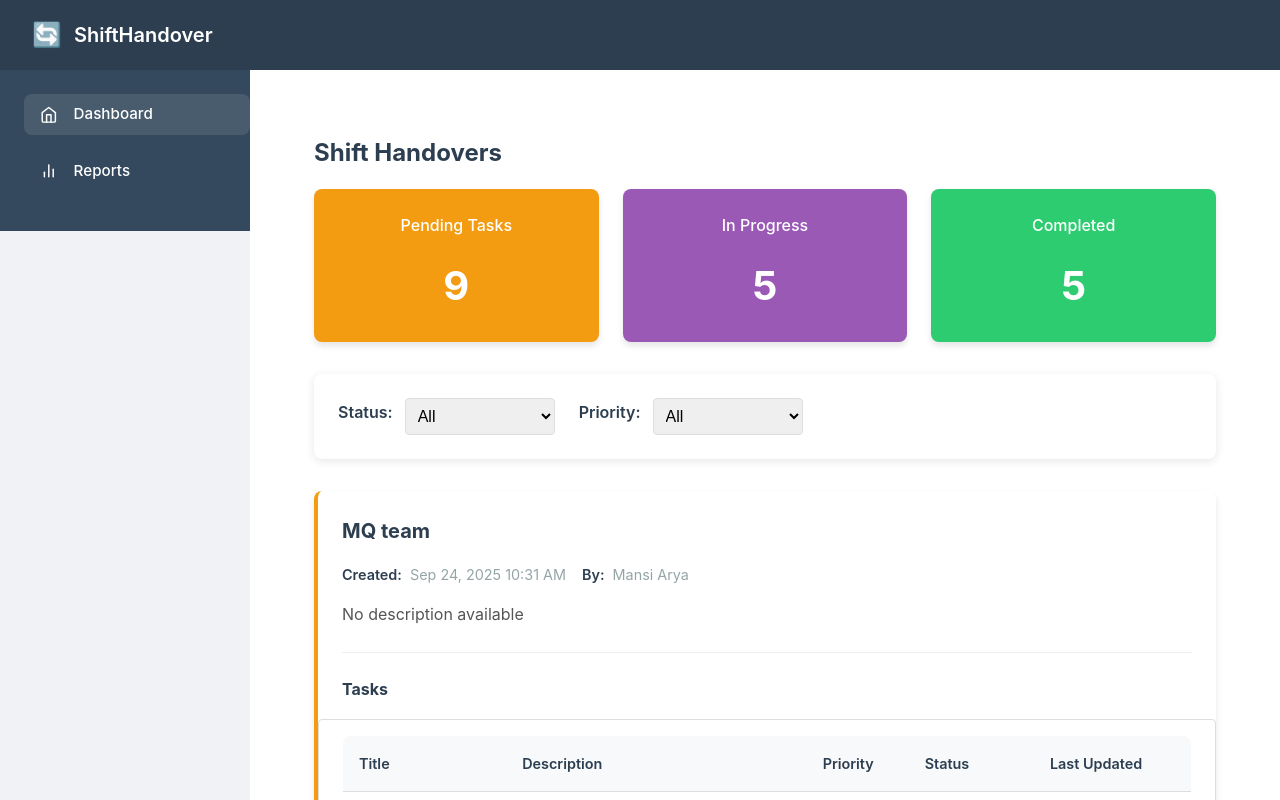
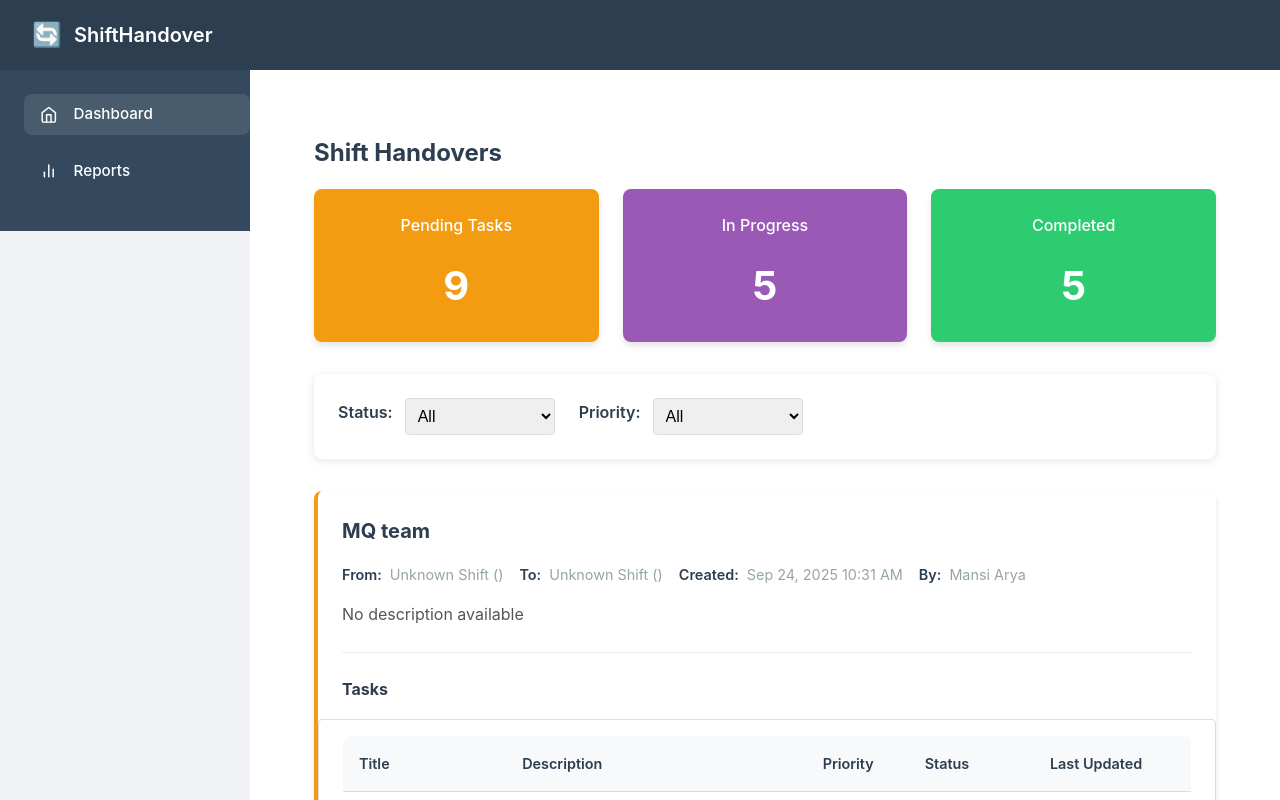
Before and after one commit to Aryan140802/shiftHandover-1, a React (Create React App) app: page / in a window 1280 px wide. Shown: the top 800 px of the page. Built offline with nearby package versions, Linux system fonts and the light colour scheme.

Commit message:
Update HandoverItem.js

```diff
--- a/src/components/Handovers/HandoverItem.js
+++ b/src/components/Handovers/HandoverItem.js
@@ -20,7 +20,8 @@ const HandoverItem = ({ handover }) => {
     description = 'No description available',
     priority = 'medium',
 
-
+    fromShift = { name: 'Unknown Shift', time: '' },
+    toShift = { name: 'Unknown Shift', time: '' },
     createdBy = { name: 'Unknown User' },
     createdAt = new Date().toISOString(),
     attachments = []
@@ -78,8 +79,14 @@ const HandoverItem = ({ handover }) => {
       </div>
 
       <div className="handover-meta">
-
-
+        <div className="meta-item">
+          <span className="meta-label">From:</span>
+          <span>{fromShift.name} ({fromShift.time})</span>
+        </div>
+        <div className="meta-item">
+          <span className="meta-label">To:</span>
+          <span>{toShift.name} ({toShift.time})</span>
+        </div>
         <div className="meta-item">
           <span className="meta-label">Created:</span>
           <span>{format(new Date(createdAt), 'MMM d, yyyy h:mm a')}</span>
```
